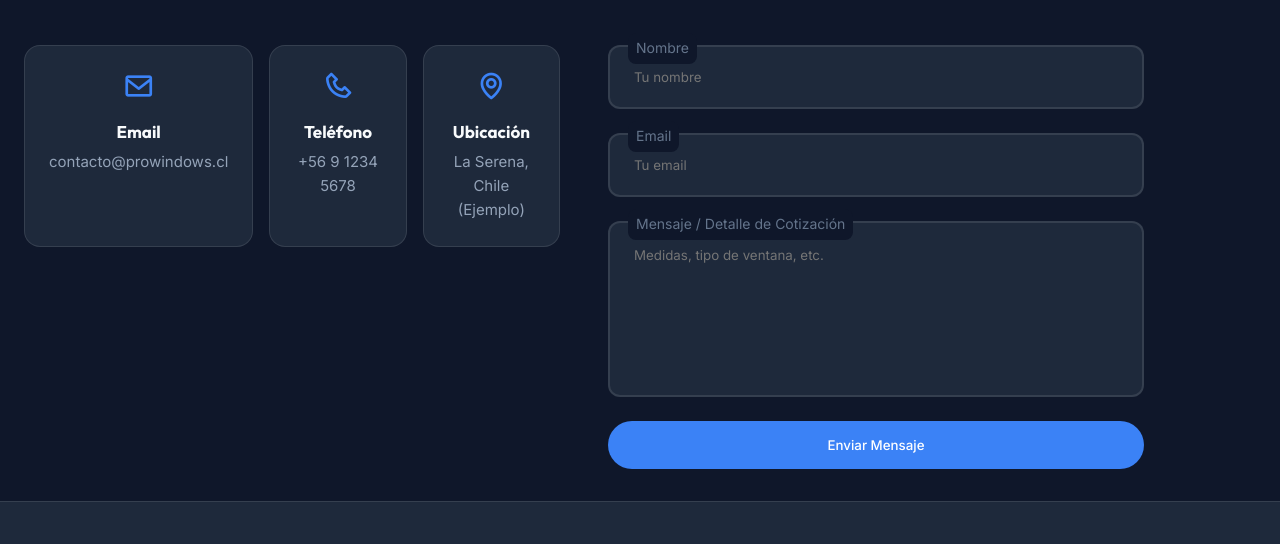
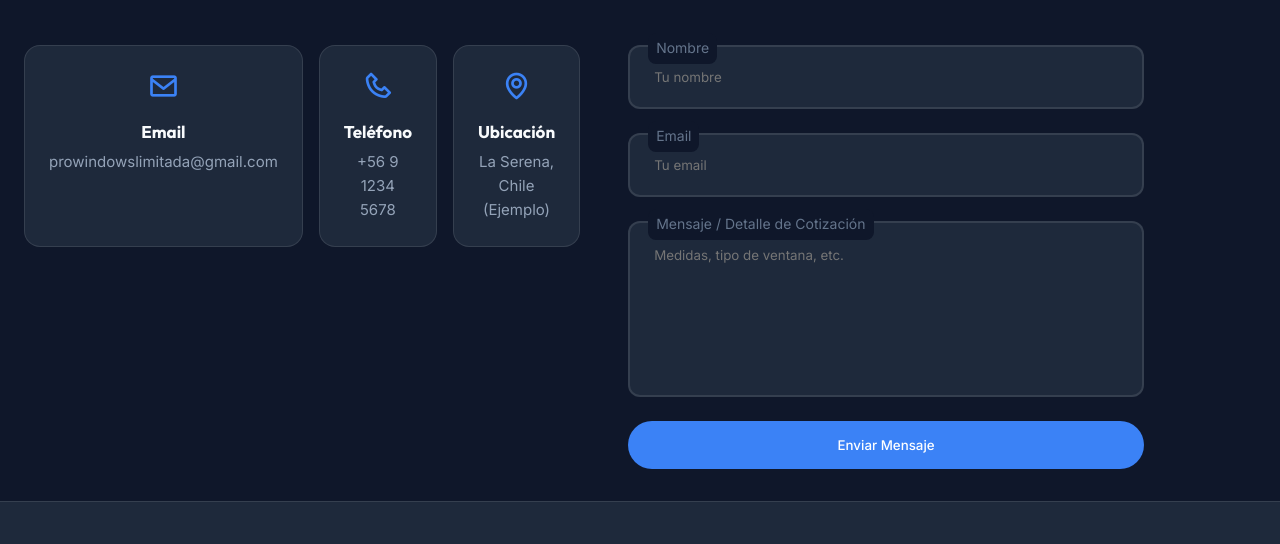
Before and after one commit to crist38/paginaprowin, a plain HTML site: page index.html in a window 1280 px wide. Shown: the part 3216-3760 px from the top of the page. Drawn offline with nearby package versions, Linux system fonts and the light colour scheme.

Commit message:
Update contact email

```diff
--- a/index.html
+++ b/index.html
@@ -179,7 +179,7 @@
                         <div class="contact__card">
                             <i class='bx bx-envelope contact__card-icon'></i>
                             <h3 class="contact__card-title">Email</h3>
-                            <span class="contact__card-data">contacto@prowindows.cl</span>
+                            <span class="contact__card-data">prowindowslimitada@gmail.com</span>
                         </div>
                         <div class="contact__card">
                             <i class='bx bx-phone contact__card-icon'></i>
```
